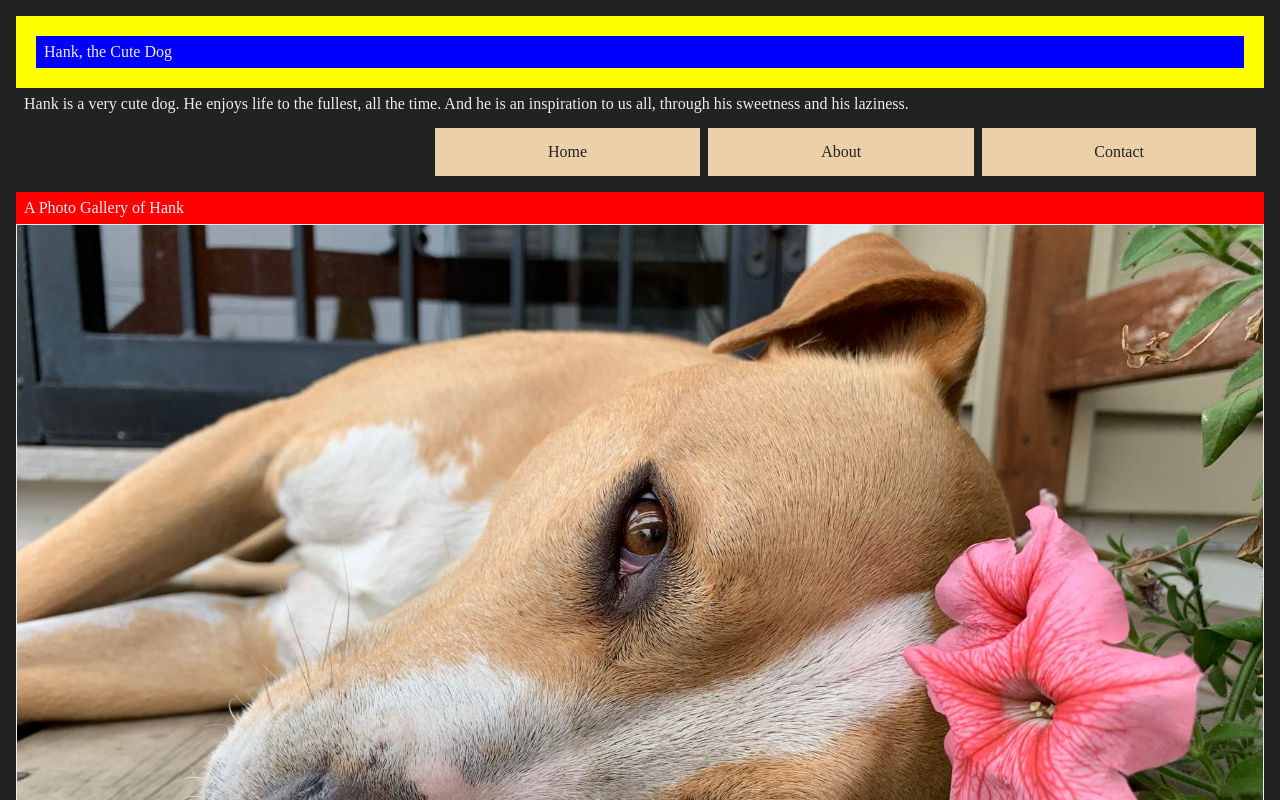
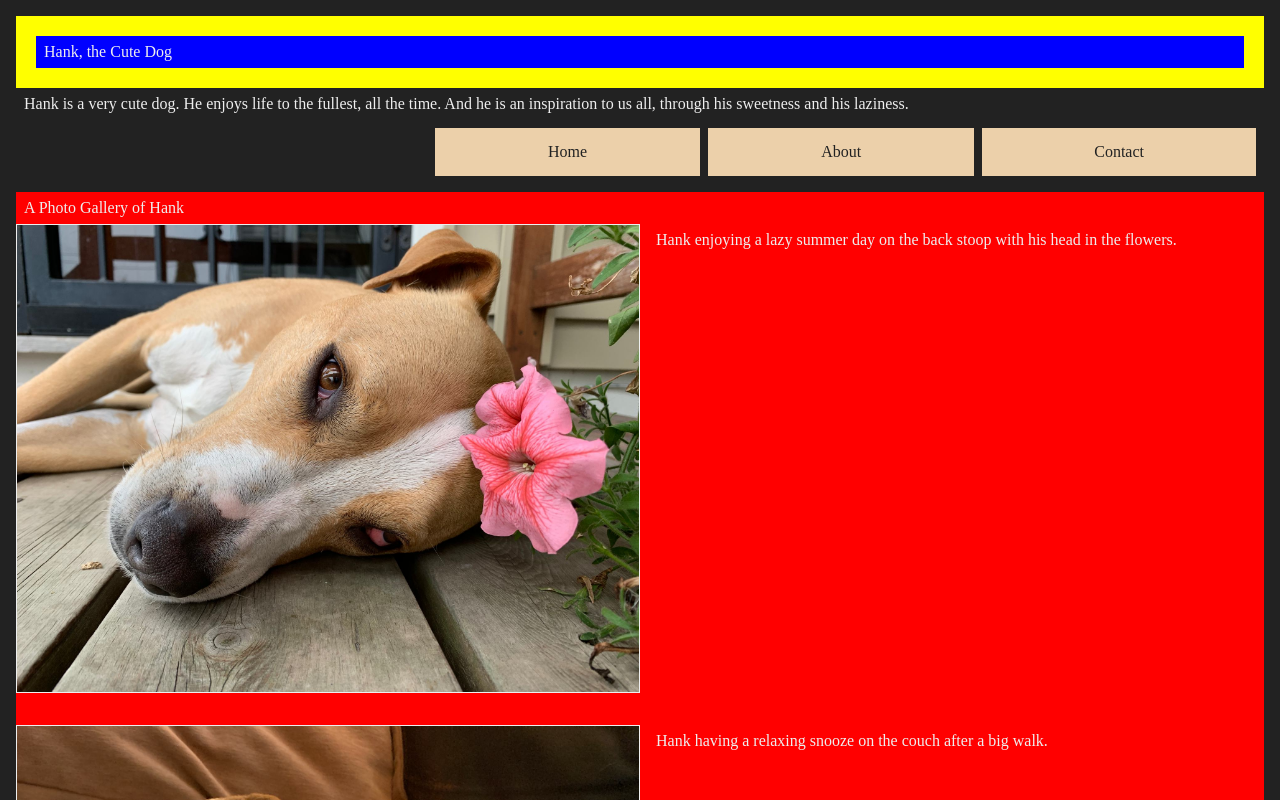
Before and after one commit to fwd-2020/week-09, a plain HTML site: page index.html in a window 1280 px wide. Shown: the top 800 px of the page. Drawn offline with Linux system fonts and the light colour scheme.

Commit message:
Handle floated images, and use calc with a fallback

```diff
--- a/assets/css/screen.css
+++ b/assets/css/screen.css
@@ -86,6 +86,30 @@ img {
   }
 }
 
+@media screen and (min-width: 400px) {
+  figure::after,
+  section::after {
+    content: "";
+    display: block;
+    clear: both;
+    float: none;
+  }
+  figure img {
+    float: left;
+    width: 50%;
+  }
+  figure {
+    margin-bottom: 32px;
+    clear: both;
+    float: none;
+  }
+  figcaption {
+    padding-left: 52%; /* All browsers get this close-enough value... */
+    padding-left: calc(50% + 16px); /* calc()-supporting browsers get the precise value. */
+    padding-right: 16px;
+  }
+}
+
 @media screen and (min-width: 630px) {
   .nav {
     width: 66.66666667%;
```
